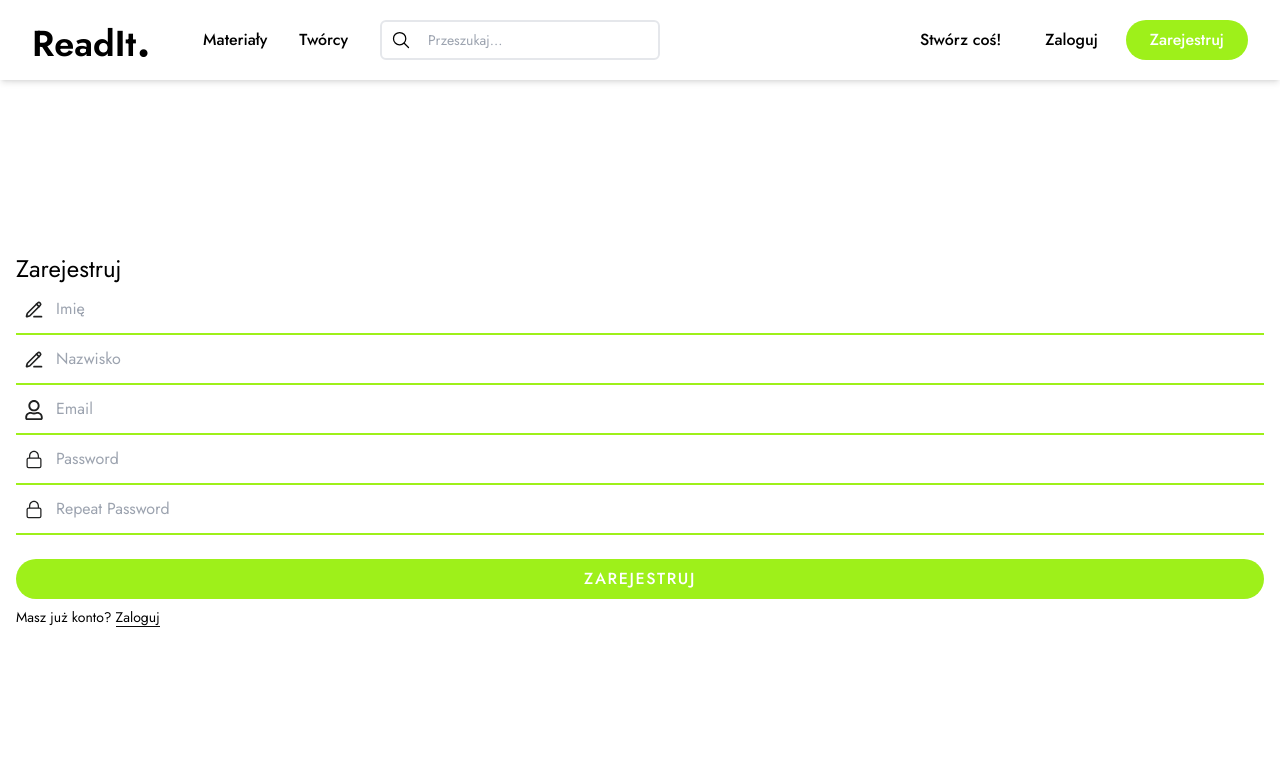
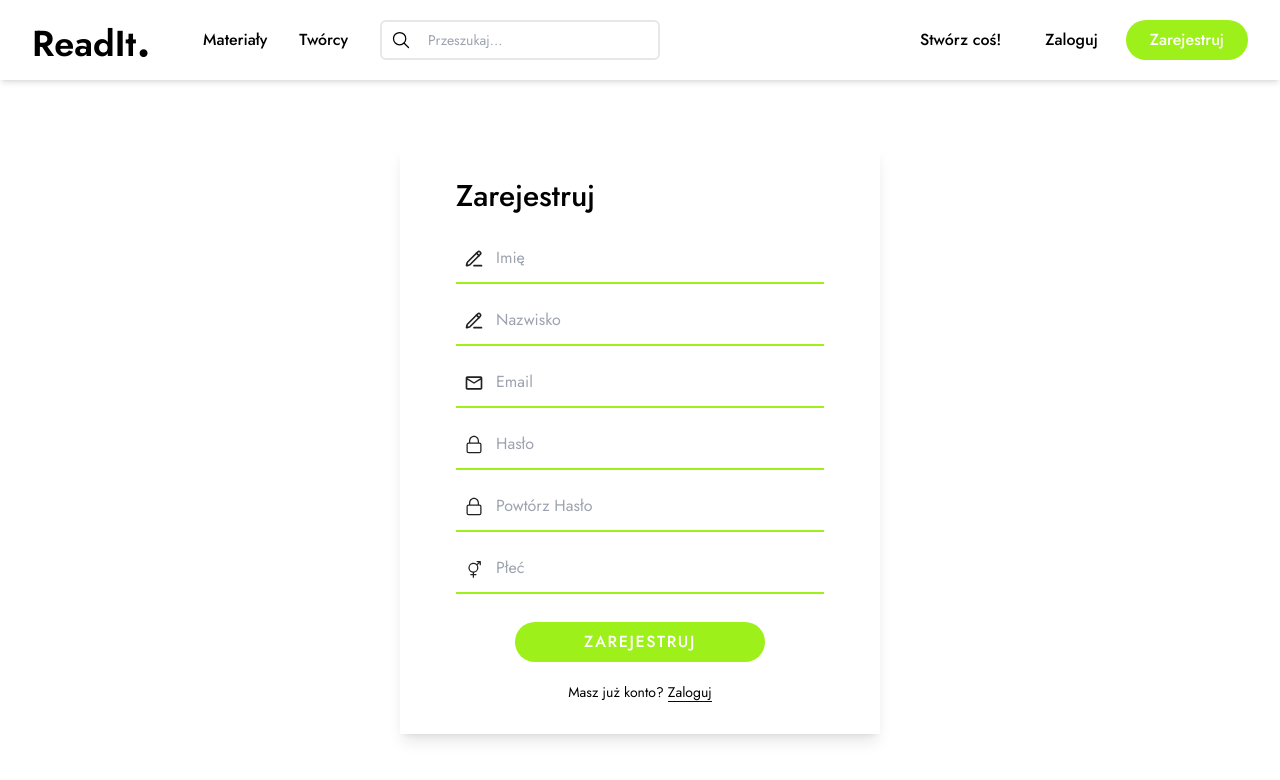
Before and after one commit to ProOnDesk/Readit-front, a Next.js app: page /register in a window 1280 px wide. Shown: the top 780 px of the page. Built offline with nearby package versions, Linux system fonts and the light colour scheme; a small style sheet from the web is missing.

Commit message:
register form

```diff
--- a/app/_components/account/RegisterForm.tsx
+++ b/app/_components/account/RegisterForm.tsx
@@ -7,6 +7,8 @@ import { FaRegUser } from "react-icons/fa";
 import { LuPencilLine } from "react-icons/lu";
 import Link from "next/link";
 import { GoLock } from "react-icons/go";
+import { PiGenderIntersex  } from "react-icons/pi";
+import { MdOutlineEmail } from "react-icons/md";
 
 export default function RegisterForm() {
   const {
@@ -21,9 +23,12 @@ export default function RegisterForm() {
   };
 
   return (
-    <div className="w-full">
-      <h4 className="text-2xl ">Zarejestruj</h4>
-      <form onSubmit={handleSubmit(onSubmit)} className="w-full">
+    <div className="w-full max-w-[480px] sm:shadow-lg sm:px-14 sm:py-8 bg-white">
+      <h4 className="text-3xl font-medium mb-5">Zarejestruj</h4>
+      <form
+        onSubmit={handleSubmit(onSubmit)}
+        className="w-full flex flex-col justify-center items-center gap-3"
+      >
         <InputBox
           id="name"
           type="text"
@@ -48,45 +53,54 @@ export default function RegisterForm() {
           register={register}
           validateFunction={() => {
             const emailRegex = /^[^\s@]+@[^\s@]+\.[^\s@]+$/;
-            if (!emailRegex.test(getValues().email)) return "Incorrect e-mail";
+            if (!emailRegex.test(getValues().email))
+              return "Niepoprawny e-mail";
             else return true;
           }}
-          icon={<FaRegUser size={20} />}
+          icon={<MdOutlineEmail size={20} />}
         />
         <InputBox
           id="password"
           type="password"
-          label="Password"
+          label="Hasło"
           error={errors?.password?.message}
           register={register}
           validateFunction={() => {
             const passwordRegex = /^.{8,}$/;
             if (!passwordRegex.test(getValues().password))
-              return "Incorrect password (min. 8 letters)";
+              return "Niepoprawne hasło (min. 8 znaków)";
             else return true;
           }}
           icon={<GoLock size={20} />}
         />
-        <div className="mb-6">
         <InputBox
           id="repeatPassword"
           type="password"
-            label="Repeat Password"
+          label="Powtórz Hasło"
           error={errors?.repeatPassword?.message}
           register={register}
           validateFunction={() => {
             if (getValues().password !== getValues().repeatPassword)
-                return "Passwords don't match";
+              return "Hasła nie są identyczne";
             else return true;
           }}
           icon={<GoLock size={20} />}
         />
+        <div className="mb-4 w-full">
+          <InputBox
+            id="sex"
+            type="text"
+            label="Płeć"
+            error={errors?.sex?.message}
+            register={register}
+            icon={<PiGenderIntersex  size={20} />}
+          />
         </div>
-        <button className="w-full bg-mainGreen py-2 text-white uppercase tracking-widest font-medium rounded-full transition-all duration-300">
+        <button className="w-full sm500:max-w-[250px] bg-mainGreen py-2 text-white uppercase tracking-widest font-medium rounded-full transition-all duration-300">
           Zarejestruj
         </button>
       </form>
-      <p className="text-sm mt-2">
+      <p className="text-sm mt-2 sm500:text-center sm500:mt-5">
         Masz już konto?
         <span className="ml-1">
           <Link
```
Lines whose indentation alone changed are shown as unchanged.
